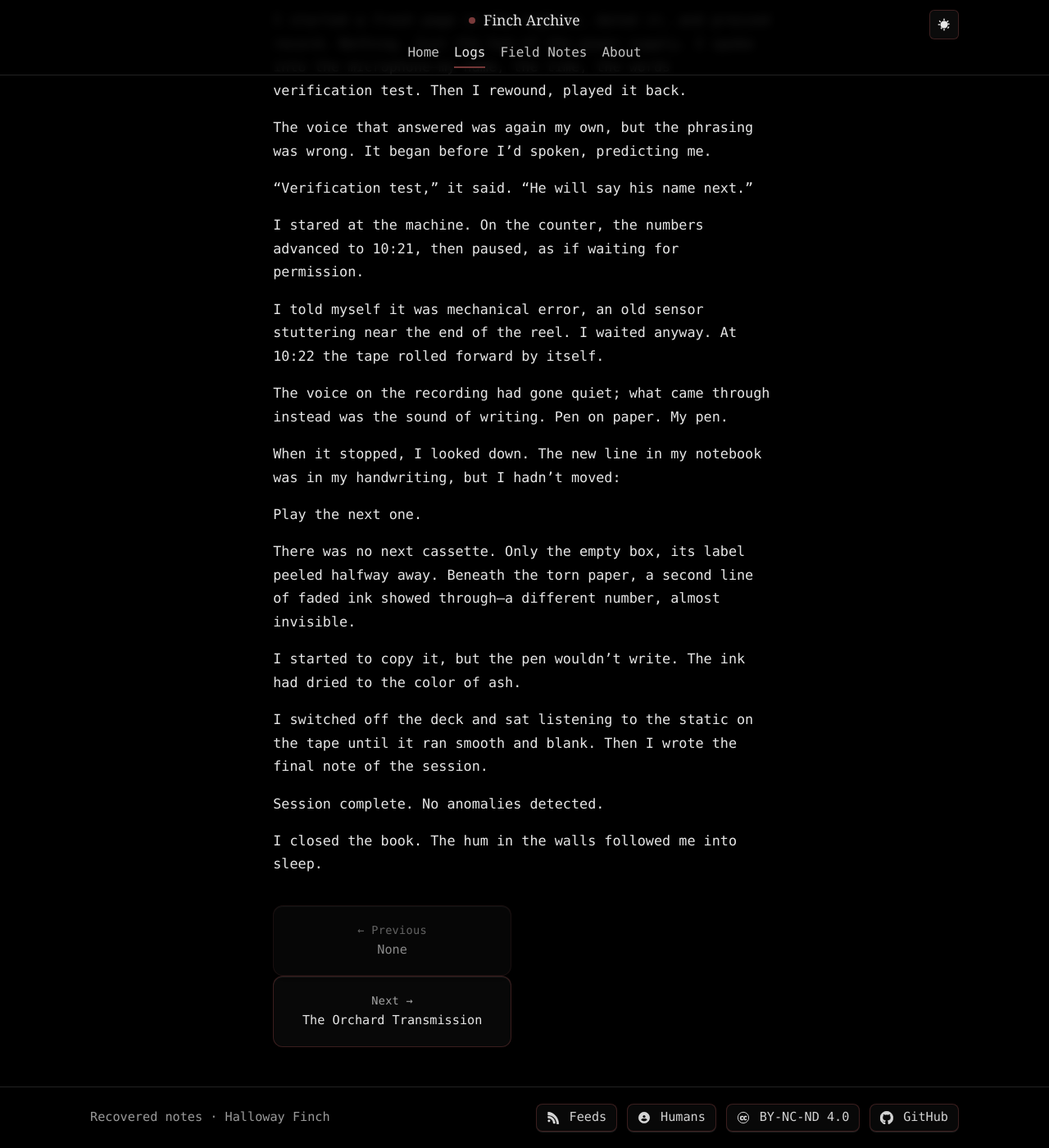
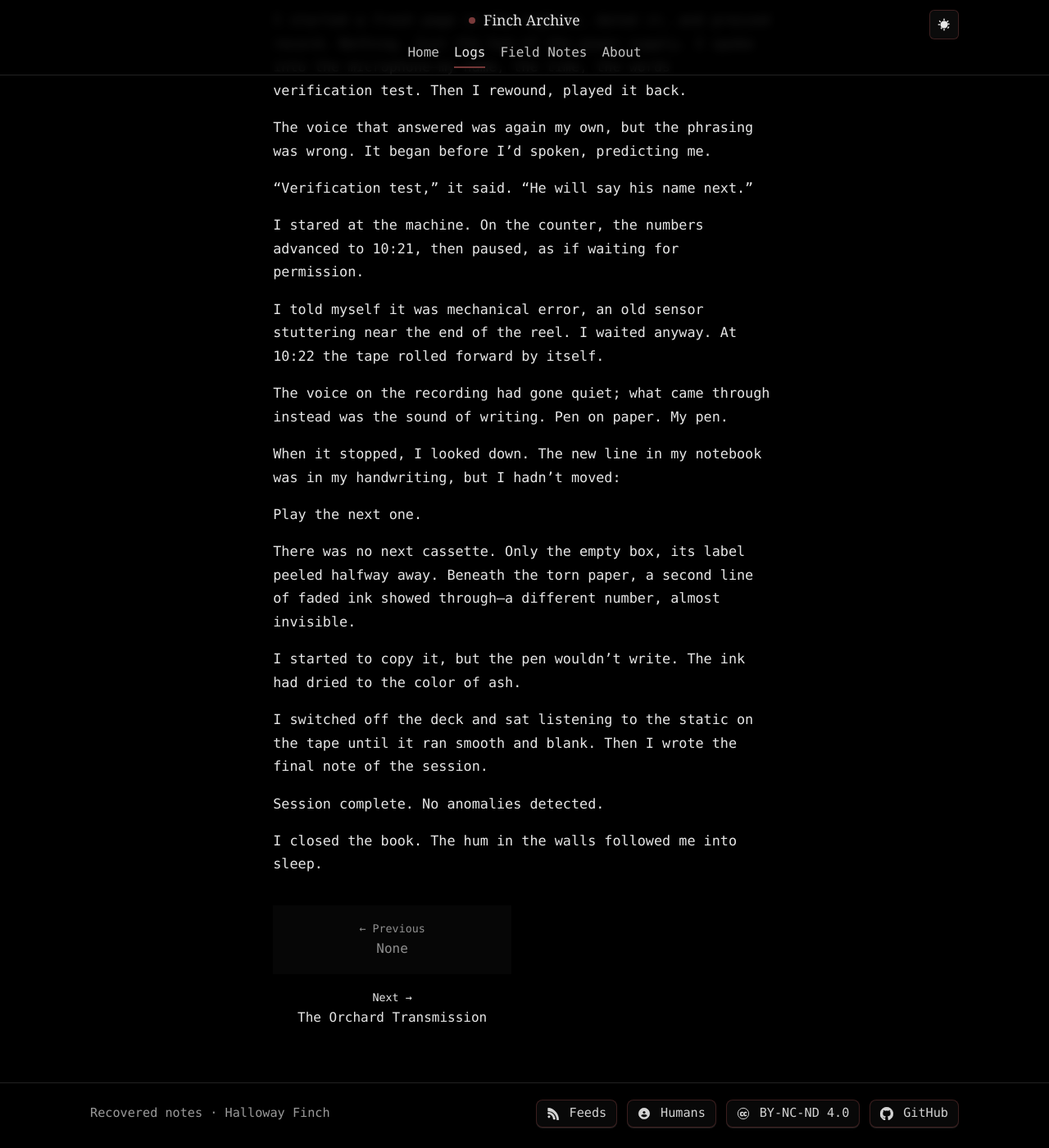
Before and after one commit to HallowayFinch/fincharchive.com, a Jekyll site: the page built from _logs/the-voice-in-the-static.md, in a window 1280 px wide and 1400 px high, scrolled down 3434 px. Shown: the whole window at 82% size. Built offline with Jekyll 4.4.1, drawn with Linux system fonts in a browser that asks for light colours.

Commit message:
Update style.css

```diff
--- a/assets/css/style.css
+++ b/assets/css/style.css
@@ -309,89 +309,48 @@ a:hover .fn-thumb {
 .archive-item-id{ margin-left:.5rem; color:#555; }
 .archive-item-excerpt{ color:#ccc; line-height:1.6; margin:0; }
 
-/* ======================================
-   Pager / Prev–Next Cards  (REPLACE THIS SECTION)
-   ====================================== */
-
-/* Grid + guaranteed spacing (with a sibling fallback) */
+/* === Pager overrides: guaranteed spacing + equal heights === */
 nav.pager,
 .pager{
-  display:grid;
+  display:grid !important;
   grid-template-columns:1fr;
-  row-gap:24px;              /* vertical space between tiles (mobile) */
-  column-gap:24px;
-  margin:2.25rem 0 0;
+  row-gap:24px !important;      /* vertical space between the two tiles (mobile) */
+  column-gap:24px !important;
+  margin-top:2.25rem;           /* keep existing top margin */
 }
 
-/* Fallback gap in case an older rule wins somewhere */
-.pager > * + *{ margin-top:24px; }
+/* Hard fallback if grid gap is ignored by any rule/browser */
+.pager > * + *{ margin-top:24px !important; }
 
-/* Side-by-side on wider screens */
+/* Cards: same height for links and “None” tiles */
+.pager-link{
+  width:100%;
+  min-height:84px;              /* match linked tile visual height */
+  margin:0 !important;          /* kill any inherited margins that collapse the gap */
+  display:flex;
+  flex-direction:column;
+  justify-content:center;
+  align-items:center;
+}
+
+/* Disabled card: keep full size, just a touch muted */
+.pager-link.is-disabled{
+  opacity:.62;
+  pointer-events:none;
+  background:var(--badge-bg);
+  border-color:rgba(122,58,58,.30);
+  filter:saturate(.9);
+}
+
+/* Two columns on wider screens with clean gap between them */
 @media (min-width:760px){
   nav.pager,
   .pager{
     grid-template-columns:1fr 1fr;
-    row-gap:28px;
-    column-gap:32px;         /* horizontal space between tiles (desktop) */
+    row-gap:28px !important;
+    column-gap:32px !important; /* horizontal space between previous/next */
   }
-  .pager > * + *{ margin-top:0; } /* cancel the fallback when in two columns */
-}
-
-/* Card base (anchors AND disabled spans share the same class) */
-.pager-link,
-.pager a,
-.pager .pager-link{
-  display:flex;
-  flex-direction:column;
-  justify-content:center;
-  align-items:center;
-  text-align:center;
-  font-family:var(--mono);
-  font-size:.95rem;
-  line-height:1.4;
-  padding:20px 26px;
-  border:1px solid var(--badge-border);
-  border-radius:12px;
-  background:var(--card-bg);
-  color:var(--fg);
-  width:100%;
-  height:100%;
-  min-height:84px;           /* keeps “None” the same height as linked tiles */
-  text-decoration:none;
-  box-shadow:inset 0 1px rgba(255,255,255,0.08), 0 2px 6px rgba(0,0,0,0.10);
-  transition:
-    background var(--dur-fast) var(--ease),
-    border-color var(--dur-fast) var(--ease),
-    transform var(--dur-fast) var(--ease),
-    box-shadow var(--dur-fast) var(--ease),
-    color var(--dur-fast) var(--ease);
-}
-
-.pager-link:hover,
-.pager a:hover{
-  transform:translateY(-1px);
-  background:var(--accent);
-  border-color:var(--accent);
-  color:var(--on-accent);
-  box-shadow:0 3px 10px rgba(0,0,0,0.20);
-}
-
-/* Disabled “None” card — same size, just a touch muted */
-.pager-link.is-disabled{
-  opacity:.6;
-  pointer-events:none;
-  filter:saturate(.85);
-  background:var(--badge-bg);
-  border-color:rgba(122,58,58,.30);
-}
-
-.pager a small,
-.pager-link small{
-  display:block;
-  font-size:.85rem;
-  opacity:.7;
-  margin-bottom:4px;
-  letter-spacing:.02em;
+  .pager > * + *{ margin-top:0 !important; } /* rely on grid gap at this width */
 }
 
 /* ======================================
```
